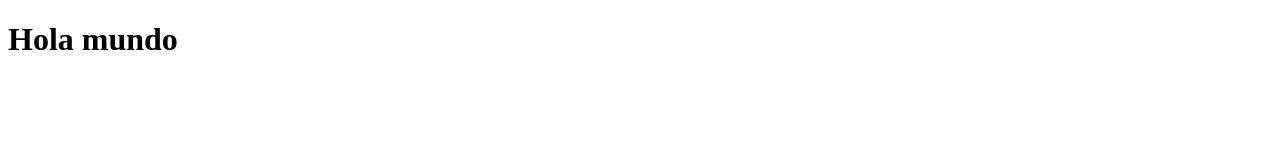
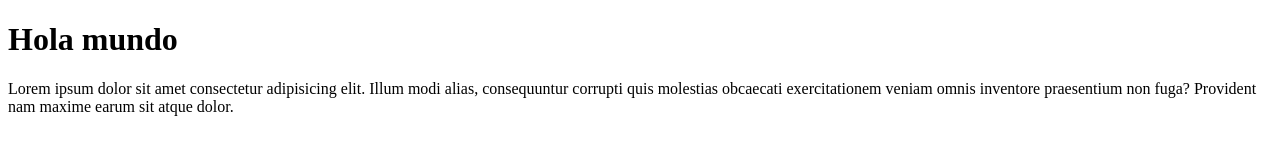
Before and after one commit to AnderrGZ/Practicas, a plain HTML site: page index.html in a window 1280 px wide. Drawn offline with Linux system fonts and the light colour scheme.

Commit message:
Mi primer texto

```diff
--- a/index.html
+++ b/index.html
@@ -3,9 +3,12 @@
 <head>
   <meta charset="UTF-8">
   <meta name="viewport" content="width=device-width, initial-scale=1.0">
-  <title>Document</title>
+  <title>Hola mundo</title>
 </head>
 <body>
   <h1>Hola mundo</h1>
 </body>
 </html>
+<p>
+  Lorem ipsum dolor sit amet consectetur adipisicing elit. Illum modi alias, consequuntur corrupti quis molestias obcaecati exercitationem veniam omnis inventore praesentium non fuga? Provident nam maxime earum sit atque dolor.
+  </p>
```
Also changed, not shown: 1 other file.
